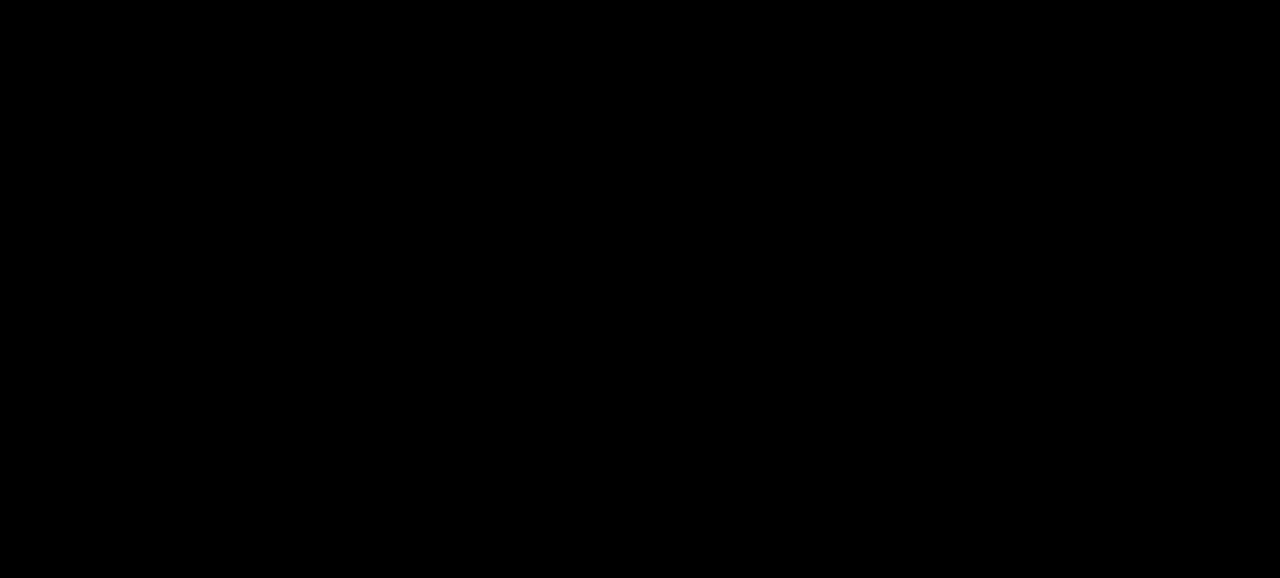
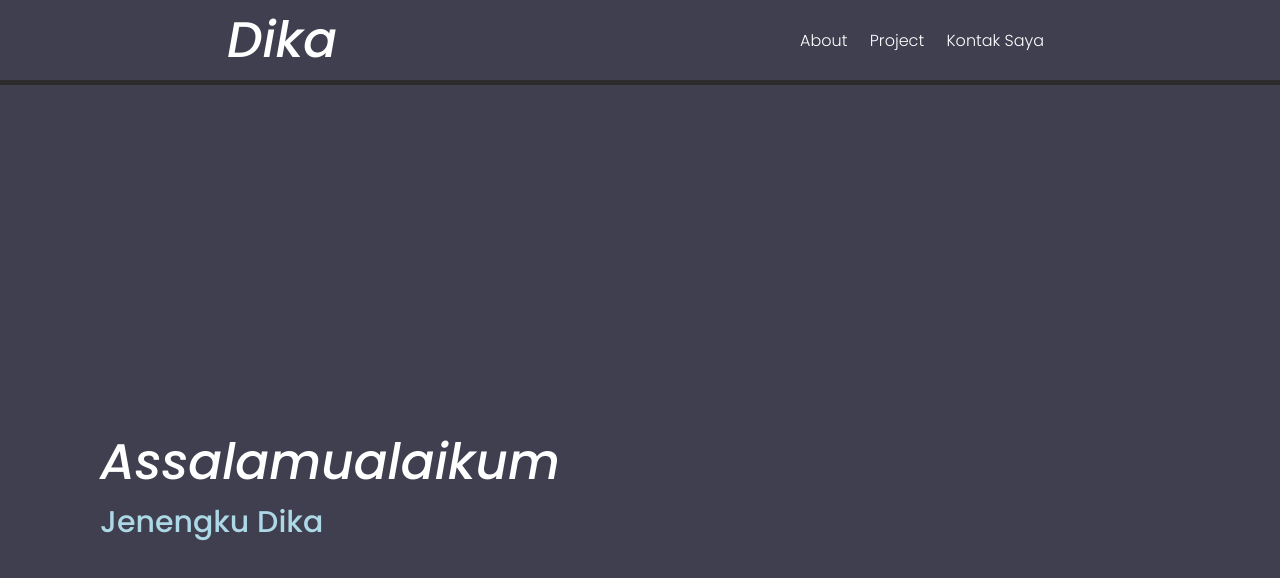
Before and after one commit to NavanKen/web-dika, a plain HTML site: page index.html in a window 1280 px wide. Drawn offline with Linux system fonts and the light colour scheme.

Commit message:
navbar,landing-page edit

```diff
--- a/index.html
+++ b/index.html
@@ -9,9 +9,23 @@
 </head>
 
 <body>
-    <h1>Hello World</h1>
-    <h2>adsadsa</h2>
-    <h3>Tes</h3>
+    <div class="container">
+        <div class="navbar-utama">
+            <a href="#landing-page" class="logo">Dika</a>
+            <div class="bars-menu"><a href="" id="bars"><i class="fa-solid fa-bars"></i></a></div>
+            <nav class="navbar">
+                <a href="#about">About</a>
+                <a href="#project">Project</a>
+                <a href="#contact">Kontak Saya</a>
+            </nav>
+        </div>
+
+        <section id="landing-page" class="home">
+            <div class="home-content">
+                <h3>Assalamualaikum</h3>
+                <p>Jenengku Dika</p>
+            </div>
+        </section>
 </body>
 
 </html>
--- a/style.css
+++ b/style.css
@@ -1,8 +1,84 @@
+@import url('https://fonts.googleapis.com/css2?family=Poppins:wght@300&display=swap');
+@import url('https://fonts.googleapis.com/css2?family=Poppins:ital,wght@0,300;1,500&display=swap');
+@import url('https://fonts.googleapis.com/css2?family=Poppins:wght@500&display=swap');
+
 * {
     margin: 0px;
     padding: 0px;
 }
 
 body {
-    background-color: black;
+    background-color: #3F3F50;
 }
+
+html {
+    scroll-behavior: smooth;
+}
+
+/* navbar */
+.navbar-utama {
+    background-color: transparent;
+    height: 10vh;
+    display: flex;
+    justify-content: space-evenly;
+    align-items: center;
+    font-family: "Poppins", sans-serif;
+    font-weight: 300;
+    font-style: normal;
+    border-bottom: 5px solid rgb(45, 43, 43);
+}
+
+.navbar a {
+    text-decoration: none;
+    margin: 9px;
+    color: white;
+}
+
+.logo {
+    font-family: "Poppins", sans-serif;
+    font-weight: 500;
+    font-style: italic;
+    text-decoration: none;
+    color: white;
+    font-size: 50px;
+}
+
+
+.navbar a:hover {
+    color: grey;
+}
+
+
+
+/* navbar end */
+
+/* Landing-page */
+
+.home {
+    display: flex;
+    justify-content: left;
+    align-items: center;
+    height: 100vh;
+}
+
+.home-content {
+    margin-left: 100px;
+}
+
+.home-content h3 {
+    font-family: "Poppins", sans-serif;
+    font-weight: 500;
+    font-style: italic;
+    color: white;
+    font-size: 50px;
+}
+
+.home-content p {
+    font-family: "Poppins", sans-serif;
+    font-weight: 500;
+    font-style: normal;
+    font-size: 30px;
+    color: lightblue;
+}
+
+/* Landing-page end */
```
